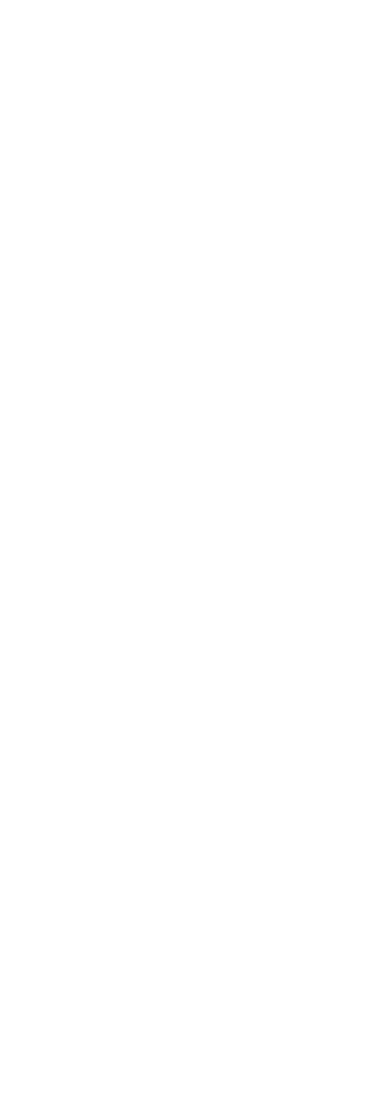
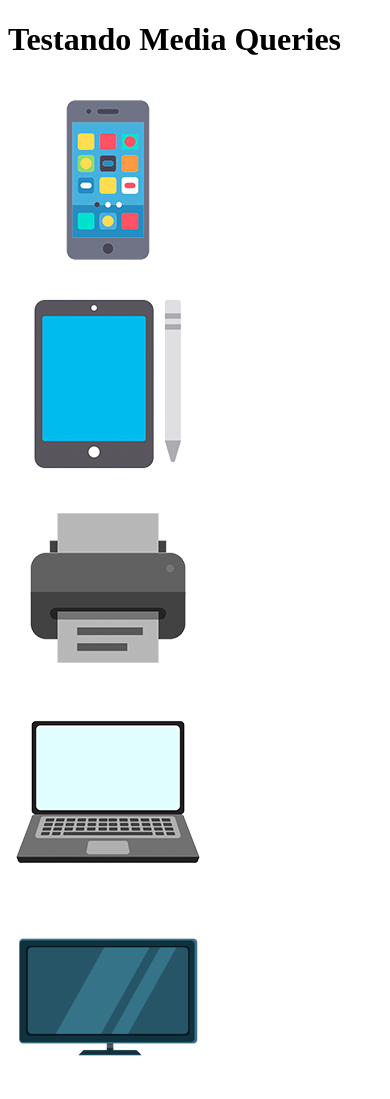
Before and after one commit to igorjosecm/html-css, a plain HTML site: page exercicios/ex026/mq004/index.html in a window 390 px wide. Before the commit the page ends 844 px from the top, so only its background shows below. Drawn offline with Linux system fonts and the light colour scheme.

Commit message:
mobile firts

```diff
--- /dev/null
+++ b/exercicios/ex026/mq004/estilos/style.css
@@ -0,0 +1,3 @@
+@charset "UTF-8";
+
+/*Mobile First*/
--- a/exercicios/ex026/mq004/index.html
+++ b/exercicios/ex026/mq004/index.html
@@ -4,8 +4,17 @@
     <meta charset="UTF-8">
     <meta name="viewport" content="width=device-width, initial-scale=1.0">
     <title>Media Query</title>
+    <link rel="stylesheet" href="estilos/style.css" media="all">
+    <link rel="stylesheet" href="estilos/media-query.css">
 </head>
 <body>
-
+    <main>
+        <h1>Testando Media Queries</h1>
+        <img src="imagens/icon-phone.png" alt="Acessando via smartphone">
+        <img src="imagens/icon-tablet.png" alt="Acessando via tablet">
+        <img src="imagens/icon-print.png" alt="Versão para impressão">
+        <img src="imagens/icon-pc.png" alt="Versão para desktop">
+        <img src="imagens/icon-tv.png" alt="Versão para TV">
+    </main>
 </body>
 </html>
```
Also changed, not shown: exercicios/ex026/mq004/estilos/media-query.css (added, +7 -0 lines).
